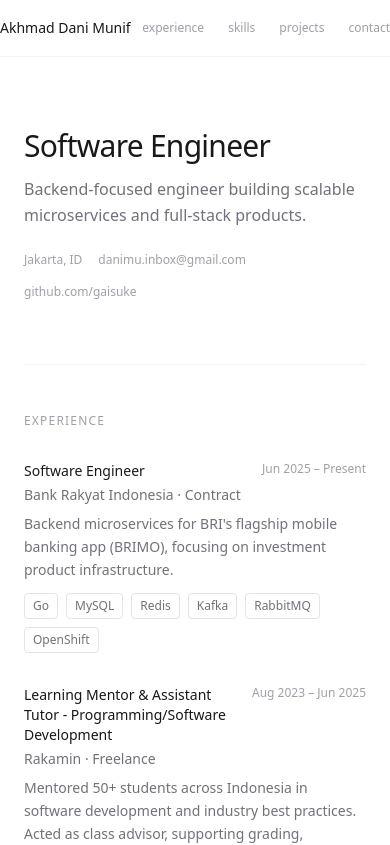
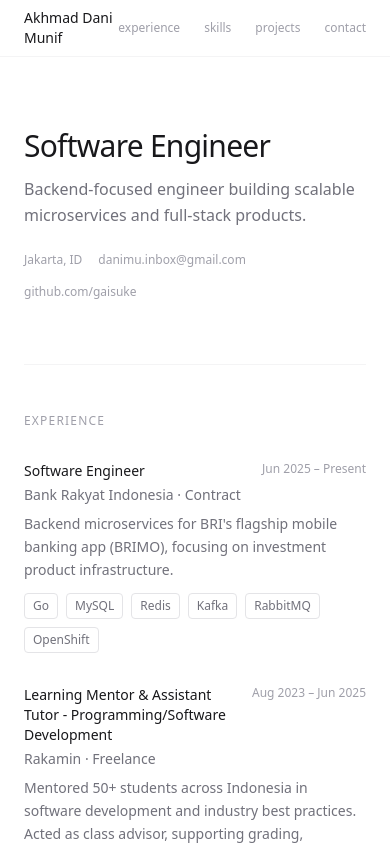
Before and after one commit to gaisuke/gaisuke.github.io, a Next.js app: page / in a window 390 px wide. Shown: the top 845 px of the page. Built offline with nearby package versions, Linux system fonts and the light colour scheme; no server answers.

Commit message:
fix(padding): fix padding on mobile

```diff
--- a/components/nav.tsx
+++ b/components/nav.tsx
@@ -2,7 +2,7 @@ import { profile } from "@/lib/data";
 
 export default function Nav() {
     return (
-        <nav className="fixed top-0 left-0 right-0 z-10 bg-white/90 backdrop-blur-sm border-b border-zinc-100">
+        <nav className="fixed top-0 left-0 right-0 z-10 px-6 bg-white/90 backdrop-blur-sm border-b border-zinc-100">
             <div className="max-w-2xl mx-auto h-14 flex items-center justify-between">
                 <span className="text-sm font-medium">{profile.name}</span>
                 <div className="flex gap-6">
```
